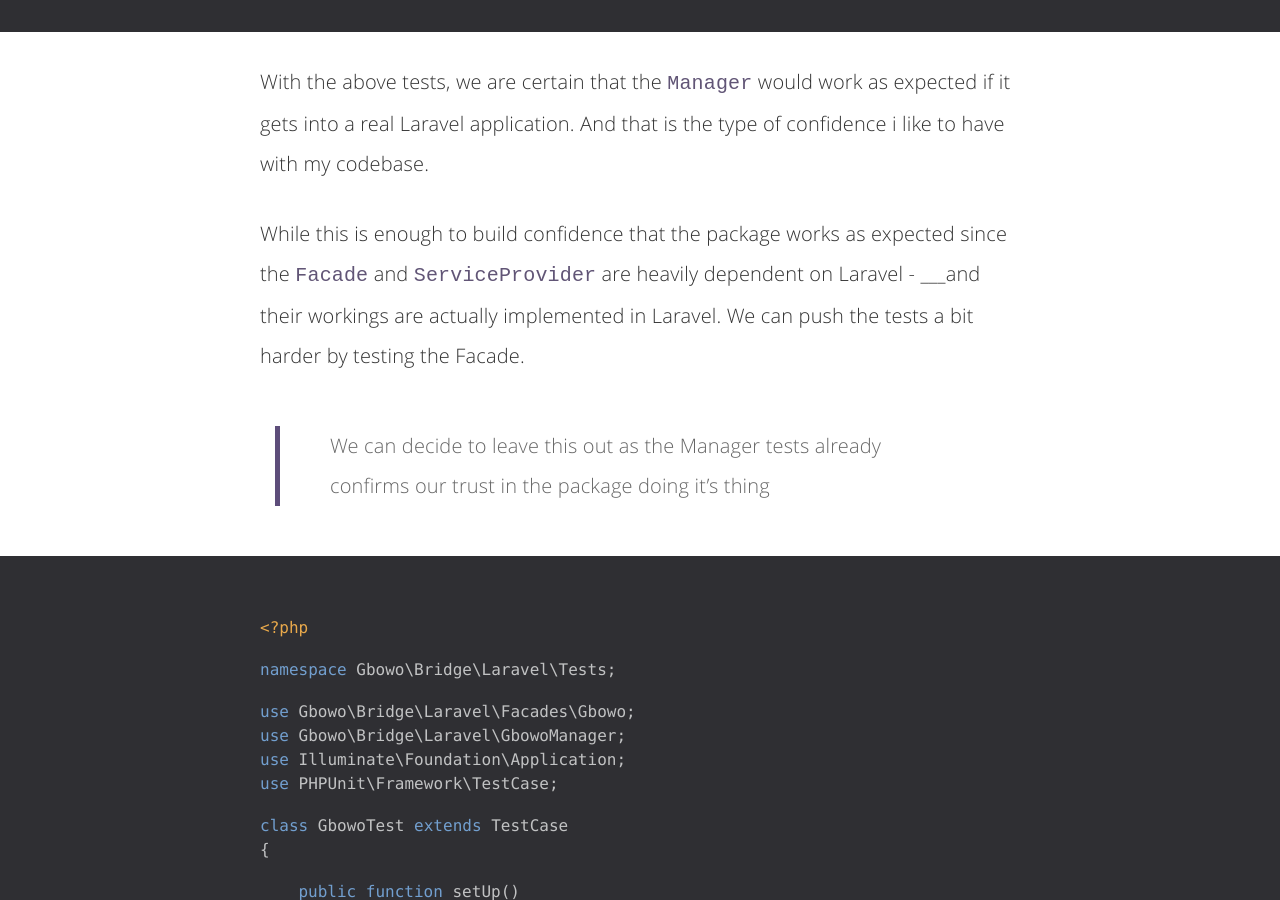
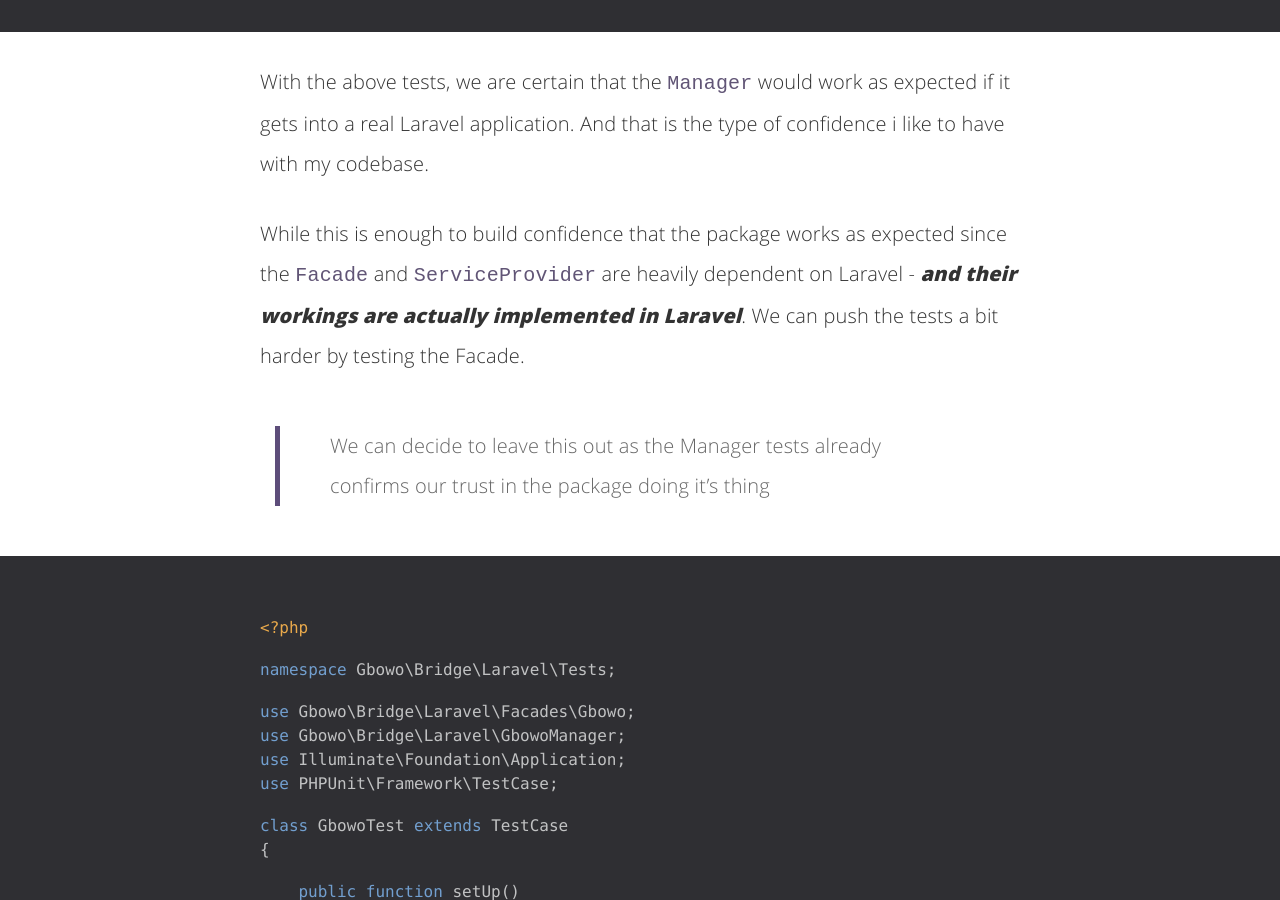
Before and after one commit to adelowo/portfolio, a Jekyll site: the page built from _posts/2017-04-01-testing-laravel-packages.md, in a window 1280 px wide and 900 px high, scrolled down 10820 px. Built offline with Jekyll 4.4.1, drawn with Linux system fonts in a browser that asks for light colours; comment, search, counter and statistics services are not loaded.

Commit message:
Fix markdown

```diff
--- a/_posts/2017-04-01-testing-laravel-packages.md
+++ b/_posts/2017-04-01-testing-laravel-packages.md
@@ -391,7 +391,8 @@ class GbowoManagerTest extends TestCase
 
 With the above tests, we are certain that the `Manager` would work as expected if it gets into a real Laravel application. And that is the type of confidence i like to have with my codebase.
 
-While this is enough to build confidence that the package works as expected since the `Facade` and `ServiceProvider` are heavily dependent on Laravel - ___and their workings are actually implemented in Laravel. We can push the tests a bit harder by testing the Facade.
+While this is enough to build confidence that the package works as expected since the `Facade` and `ServiceProvider` are heavily dependent on Laravel - ___and their workings are actually implemented in Laravel___. We can push the tests a bit harder by testing the Facade.
+
 
 > We can decide to leave this out as the Manager tests already confirms our trust in the package doing it's thing
 
```
